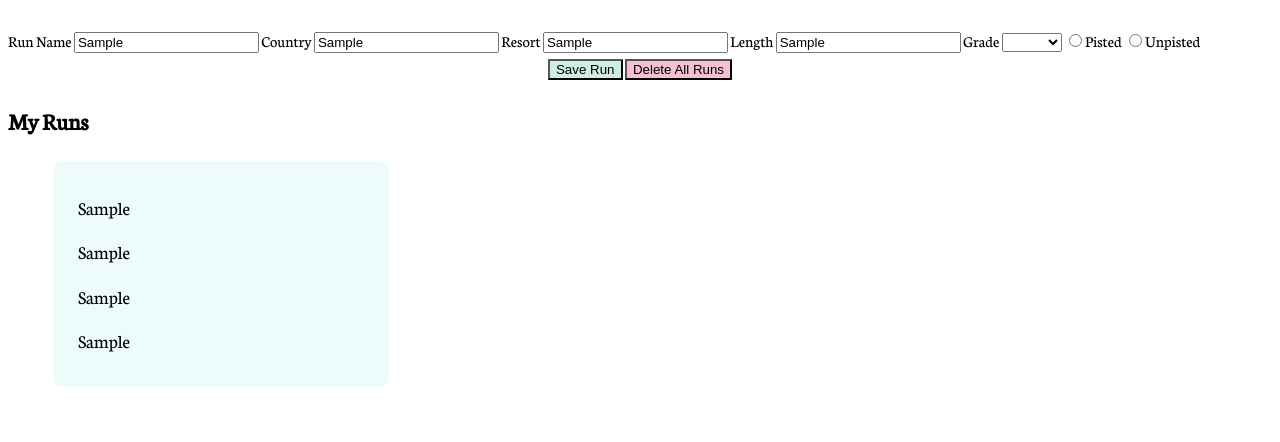
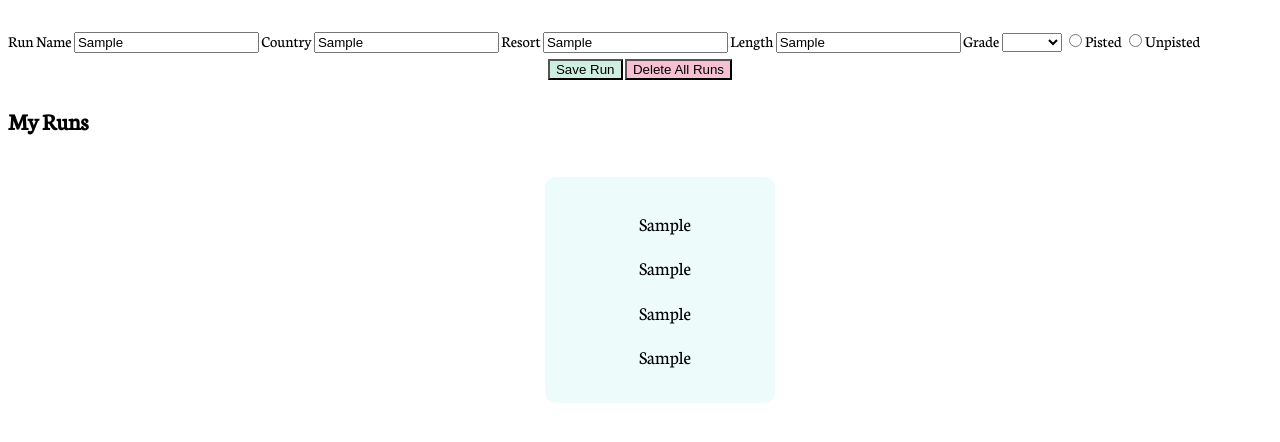
Before and after one commit to Neil-Watkins1/NeilW_HW_15Feb, a plain HTML site: page index.html in a window 1280 px wide. Both pictures are taken after typing "Sample", "Sample", "Sample", "Sample" into the empty fields and a click on the input "Save Run". Shown: the part 156-598 px from the top of the page. Drawn offline with nearby package versions, Linux system fonts and the light colour scheme.

Commit message:
added flexbox

```diff
--- a/css/main.css
+++ b/css/main.css
@@ -31,10 +31,12 @@ display:inline-block;
 background-color: rgba(175, 243, 236, 0.23);
 margin: 5px 5px;
 padding: 15px;
-width: 25%;
+width: auto;
+min-width: 200px;
 text-indent: 10px;
 border-radius: 10px;
 font-size: 1.2em;
+text-align: center;
 }
 
 .page-buttons {
@@ -51,3 +53,9 @@ font-size: 1.2em;
 #delete-btn {
   background: rgba(216, 12, 80, 0.26);
 }
+
+.flex-container {
+  display: flex;
+  flex-wrap: wrap;
+  justify-content: center;
+}
--- a/index.html
+++ b/index.html
@@ -51,9 +51,11 @@
 
 <button id="delete-btn">Delete All Runs</button>
 </div>
+
 </form>
 <h2>My Runs</h2>
+<div class="flex-container">
 <ul  id="my_runs" ></ul>
-
+</div>
 </body>
 </html>
```
Also changed, not shown: js/app.js (+5 -4 lines).
